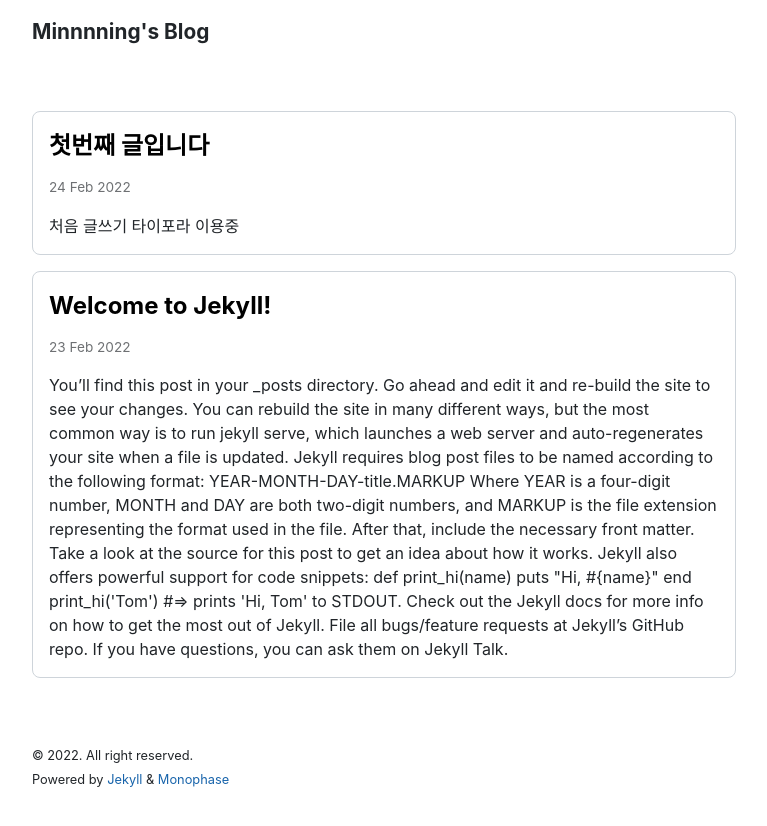
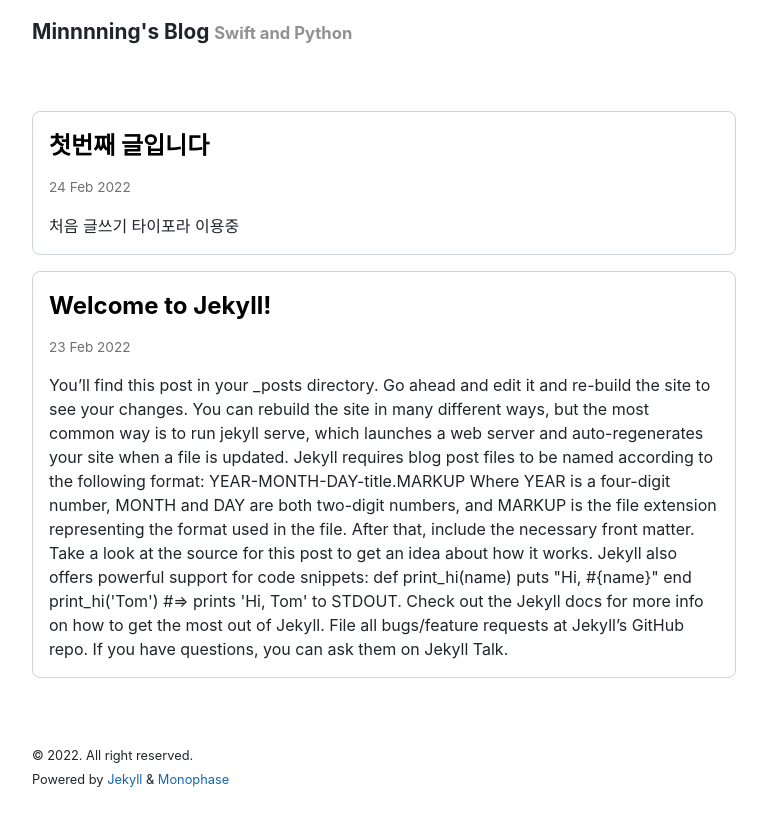
Before and after one commit to Minnnning/minnnning.github.io, a Jekyll site: the page built from index.markdown, in a window 1280 px wide. Shown: the top 826 px of the page, without its empty margins (256-1023 px from the left). Built offline with Jekyll 4.4.1, drawn with Linux system fonts in a browser that asks for light colours; nearby versions of some CDN libraries.

Commit message:
Update _config.yml

```diff
--- a/_config.yml
+++ b/_config.yml
@@ -19,6 +19,7 @@
 # in the templates via {{ site.myvariable }}.
 
 title: Minnnning's Blog
+tagline: Swift and Python
 email: 6alswjd6@gmail.com
 description: >- # this means to ignore newlines until "baseurl:"
   Swift and Python
```
